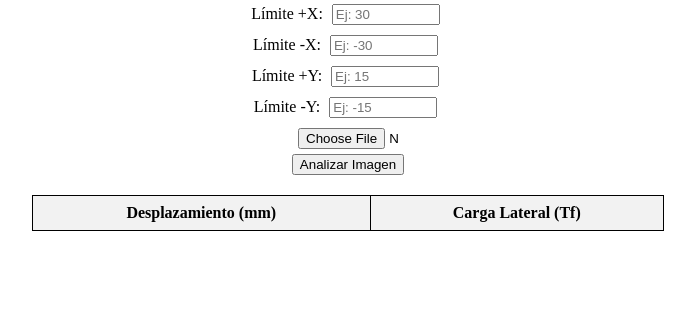
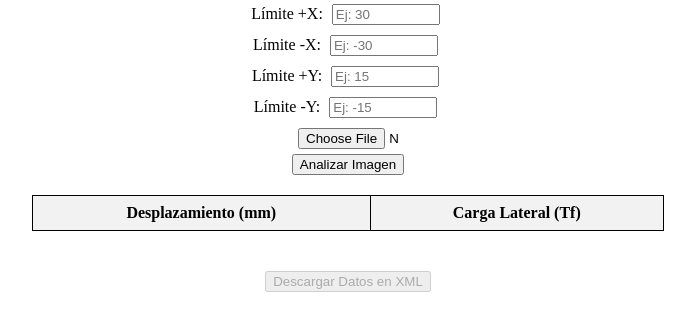
Before and after one commit to CarlosGC-LP/Datos_Histeretica, a plain HTML site: page index.html in a window 1280 px wide. Shown: the part 68-398 px from the top of the page, without its empty margins (292-987 px from the left). Drawn offline with Linux system fonts and the light colour scheme.

Commit message:
Update index.html

```diff
--- a/index.html
+++ b/index.html
@@ -29,6 +29,9 @@
         }
         canvas {
             display: none; /* Ocultar el canvas */
+        }
+        .download-button {
+            margin-top: 20px;
         }
     </style>
 </head>
@@ -64,9 +67,15 @@
         </tbody>
     </table>
 
+    <div class="input-group">
+        <button class="download-button" onclick="descargarXML()" disabled id="downloadButton">Descargar Datos en XML</button>
+    </div>
+
     <canvas id="imageCanvas"></canvas>
 
     <script>
+        let puntos = []; // Variable global para almacenar los puntos
+
         function analizarImagen() {
             const input = document.getElementById("imageInput");
             const canvas = document.getElementById("imageCanvas");
@@ -106,7 +115,7 @@
                         const escalaY = canvas.height / (limiteYPositivo - limiteYNegativo);
 
                         // Detectar píxeles oscuros (simulando la curva)
-                        const puntos = [];
+                        puntos = []; // Reiniciar el array de puntos
                         for (let i = 0; i < data.length; i += 4) {
                             const r = data[i];
                             const g = data[i + 1];
@@ -138,12 +147,37 @@
                             row.appendChild(cellY);
                             tbody.appendChild(row);
                         });
+
+                        // Habilitar el botón de descarga
+                        document.getElementById("downloadButton").disabled = false;
                     };
                     img.src = event.target.result;
                 };
                 reader.readAsDataURL(input.files[0]);
             }
         }
+
+        function descargarXML() {
+            // Crear el contenido XML
+            let xmlContent = '<?xml version="1.0" encoding="UTF-8"?>\n';
+            xmlContent += '<coordenadas>\n';
+            puntos.forEach(punto => {
+                xmlContent += `  <punto>\n`;
+                xmlContent += `    <desplazamiento>${punto.x}</desplazamiento>\n`;
+                xmlContent += `    <carga_lateral>${punto.y}</carga_lateral>\n`;
+                xmlContent += `  </punto>\n`;
+            });
+            xmlContent += '</coordenadas>';
+
+            // Crear un archivo XML y descargarlo
+            const blob = new Blob([xmlContent], { type: 'application/xml' });
+            const url = URL.createObjectURL(blob);
+            const a = document.createElement("a");
+            a.href = url;
+            a.download = "coordenadas.xml";
+            a.click();
+            URL.revokeObjectURL(url);
+        }
     </script>
 </body>
 </html>
```
